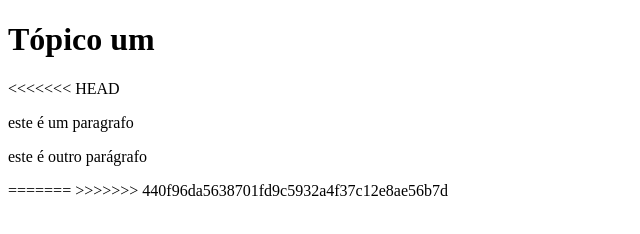
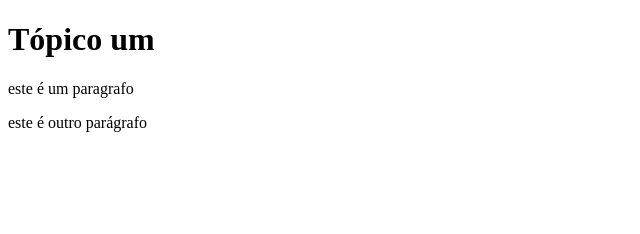
Before and after one commit to filipebr7/meu-projeto, a plain HTML site: page index.html in a window 1280 px wide. Shown: the whole page, without its empty margins (0-640 px from the left). Drawn offline with Linux system fonts and the light colour scheme.

Commit message:
alteracoes menores no index

```diff
--- a/index.html
+++ b/index.html
@@ -7,11 +7,9 @@
   <body>
 
   <h1> Tópico um </h1>
-<<<<<<< HEAD
+
   <p>este é um paragrafo</p>
   <p>este é outro parágrafo</p>
-=======
->>>>>>> 440f96da5638701fd9c5932a4f37c12e8ae56b7d
 
   <script type="text/javascript">
     alert('Hello World!');
```
